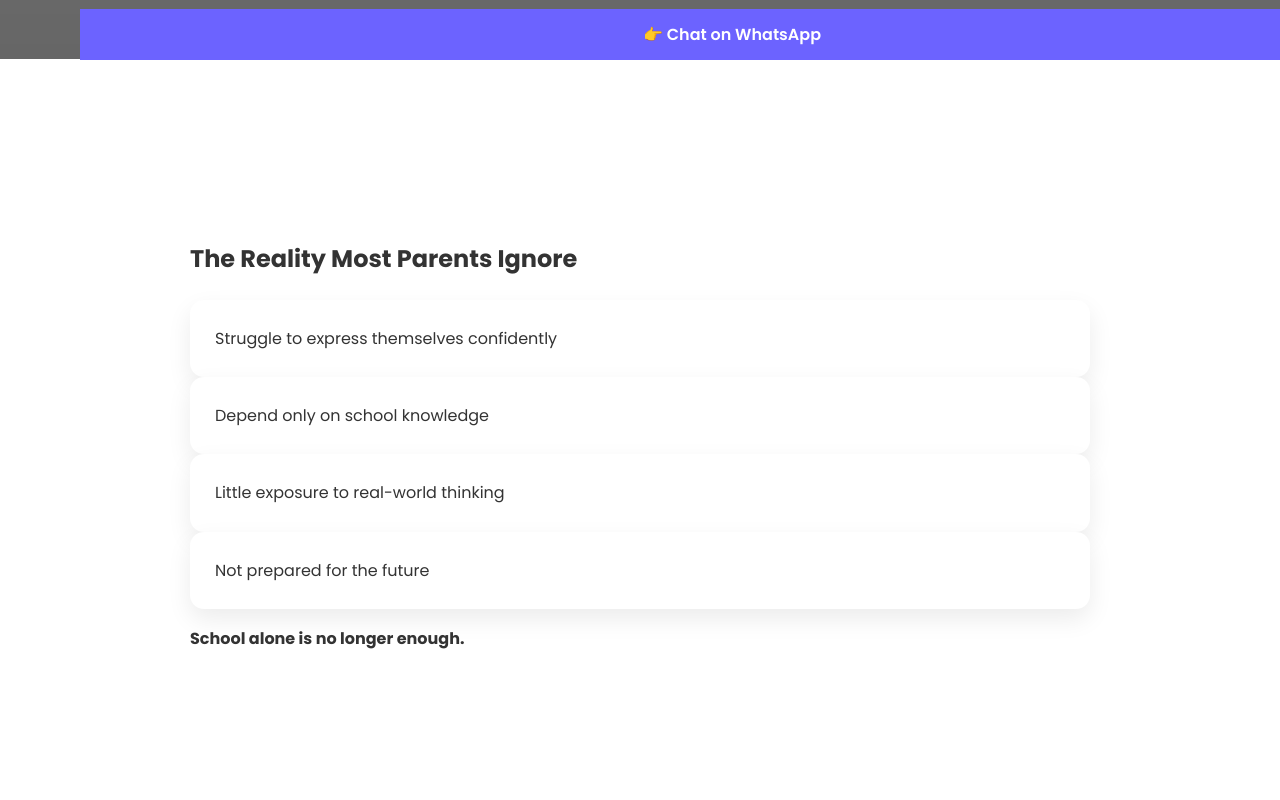
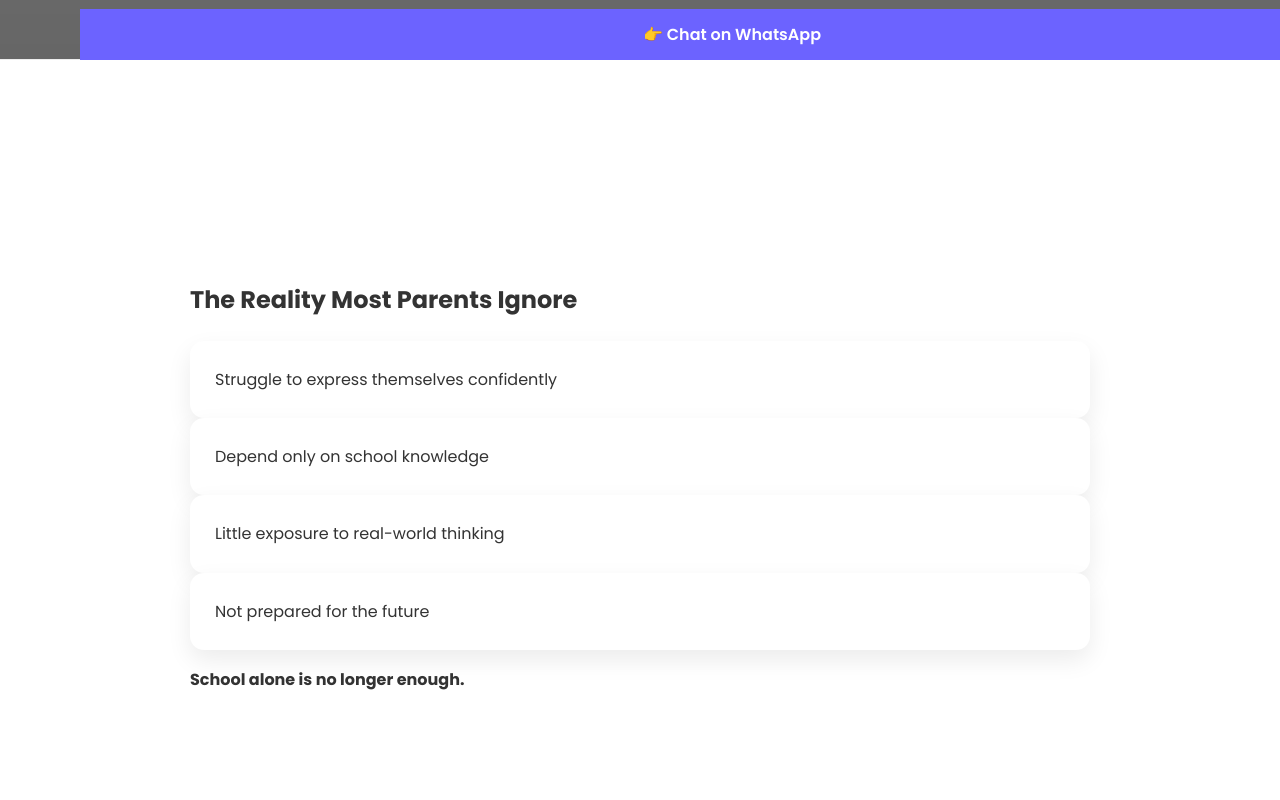
Before and after one commit to nubbystyles/tutorial-site, a plain HTML site: page index.html in a window 1280 px wide. Shown: the part 740-1540 px from the top of the page. Drawn offline with Linux system fonts and the light colour scheme.

Commit message:
Update style.css

```diff
--- a/style.css
+++ b/style.css
@@ -220,3 +220,7 @@ html {
 .hero p {
   margin-top: 20px;
 }
+section {
+  padding: 100px 20px;
+  border-bottom: 1px solid #eee;
+}
```
